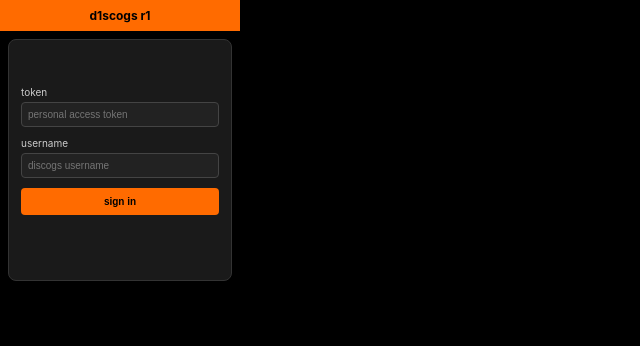
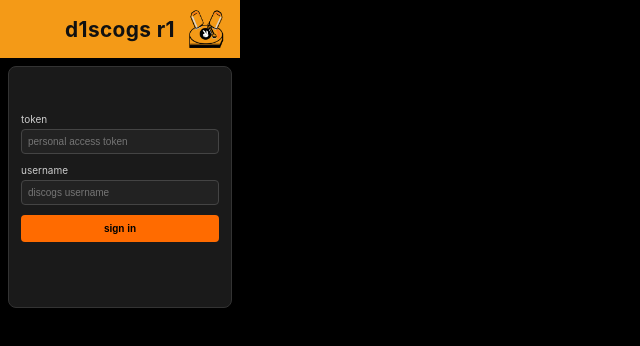
Before and after one commit to atomlabor/d1scogs-rabbit, a website: page index.html in a window 1280 px wide. Shown: the whole page, without its empty margins (0-640 px from the left). Drawn offline with Linux system fonts and the light colour scheme.

Commit message:
Update index.html
header logo

```diff
--- a/index.html
+++ b/index.html
@@ -257,7 +257,11 @@
     </style>
 </head>
 <body>
-    <div class="header">d1scogs r1</div>
+    <div id="header" style="position:relative; display: flex; align-items: center; justify-content: center; background: #f49a17; height: 58px;">
+  <span style="font-weight:bold; font-size:1.3rem; color:#111; flex:1; text-align:center; letter-spacing: 0.02em;">d1scogs r1</span>
+  <img src="d1scogs.png" alt="Logo" style="height:38px; width:auto; position: absolute; right:16px; top:10px;"/>
+</div>
+
 
     <div id="loginView" class="card">
         <div class="field">
```
